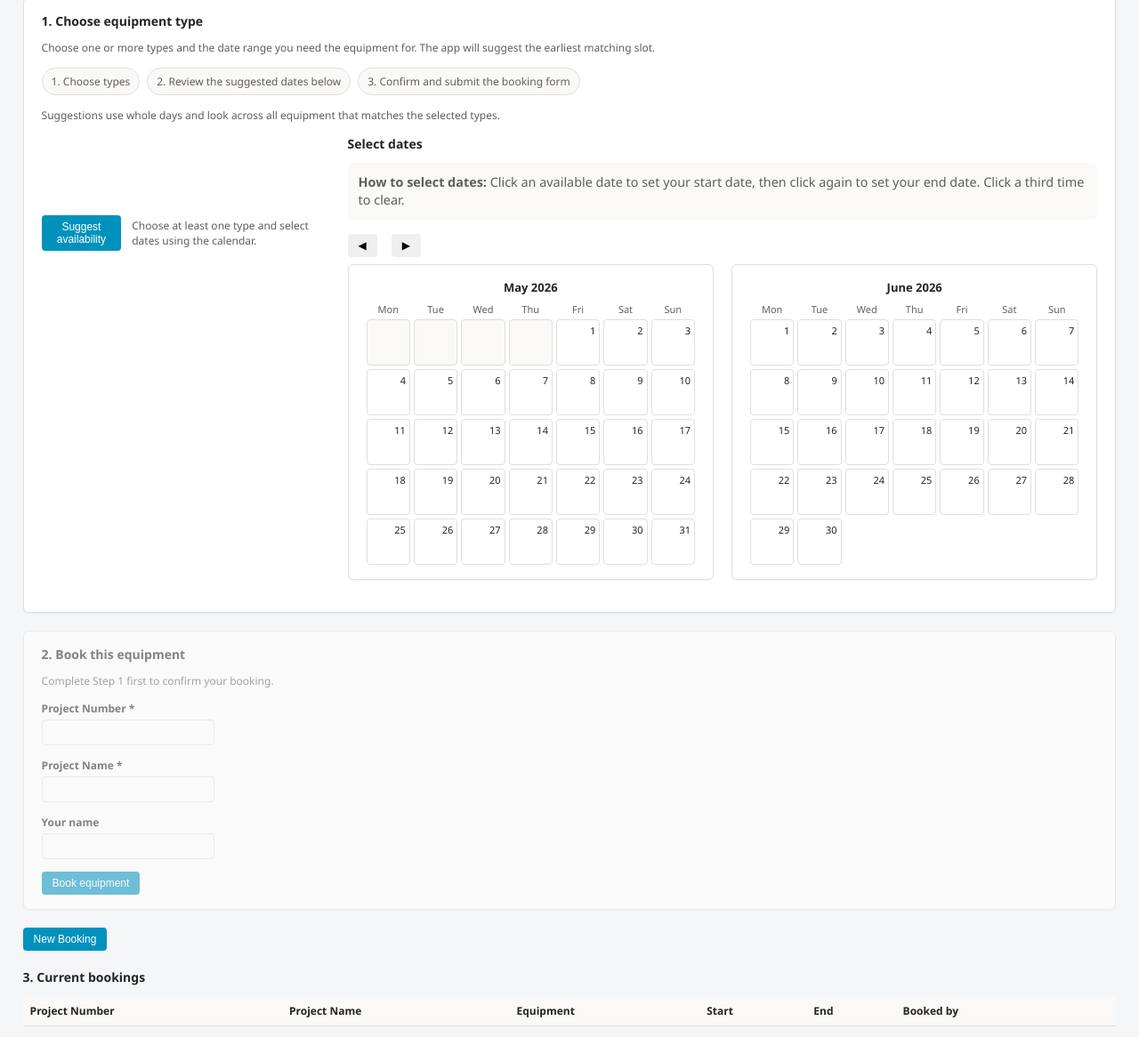
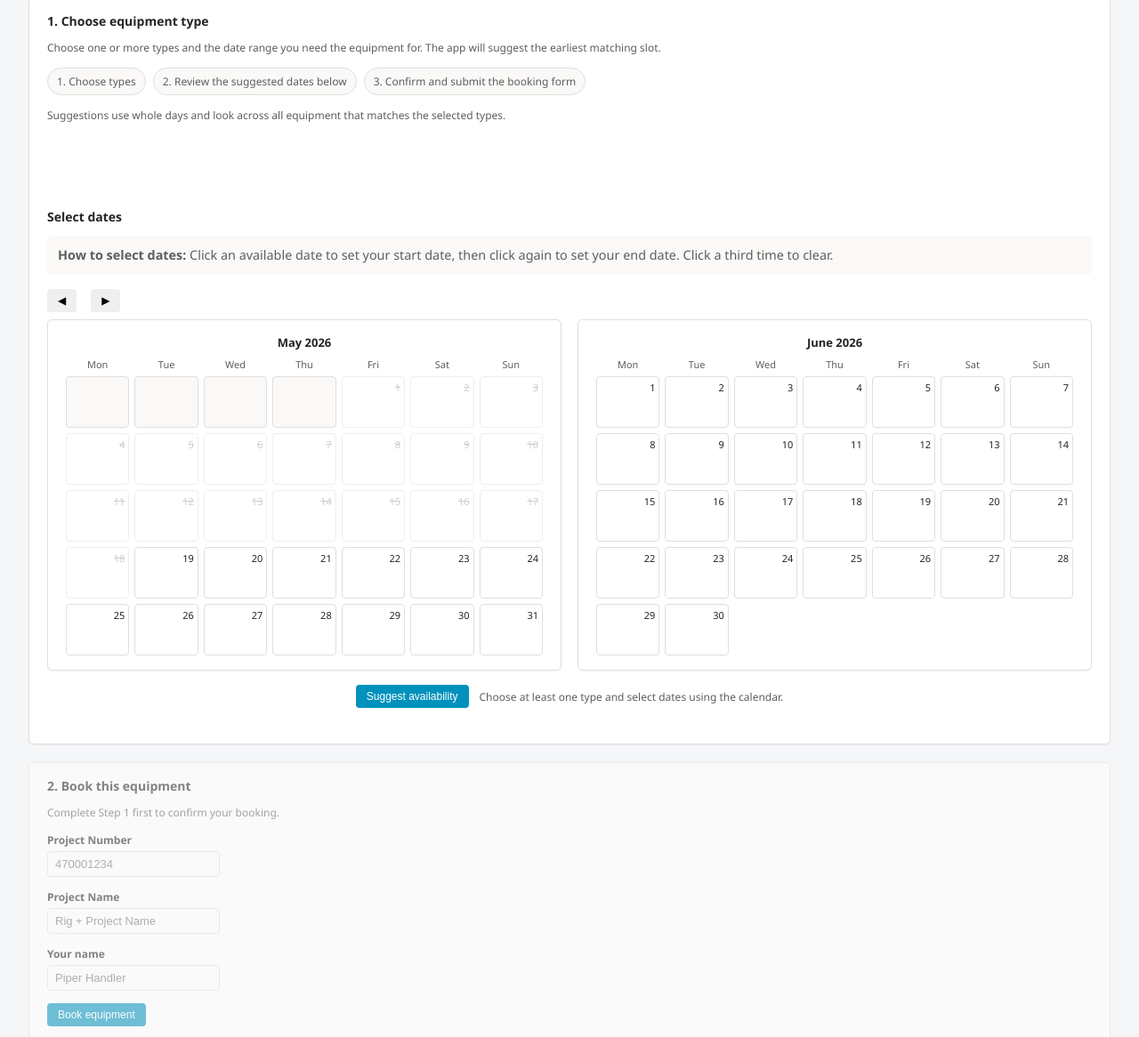
Before and after one commit to Renateche/Booking-System, a website: page public/index.html in a window 1280 px wide. Shown: the part 129-1295 px from the top of the page at 89% size. Drawn offline with Linux system fonts and the light colour scheme; no server answers.

Commit message:
Improve search toggle and mark past calendar dates

```diff
--- a/public/app.js
+++ b/public/app.js
@@ -44,7 +44,6 @@ const suggestedEquipmentTypeEl = document.getElementById('suggestedEquipmentType
 const suggestedDateRangeEl = document.getElementById('suggestedDateRange');
 const suggestedDurationEl = document.getElementById('suggestedDuration');
 const suggestedEquipmentSelectorsEl = document.getElementById('suggestedEquipmentSelectors');
-const useSuggestedSlotBtn = document.getElementById('useSuggestedSlotBtn');
 const demoBadge = document.getElementById('demoBadge');
 const pageSubtitle = document.getElementById('pageSubtitle');
 const nextStepBanner = document.getElementById('nextStepBanner');
@@ -810,15 +809,6 @@ suggestAvailabilityBtn.addEventListener('click', () => {
     });
 });
 
-useSuggestedSlotBtn.addEventListener('click', () => {
-  if (!suggestedSlot) return;
-
-  updateActiveEquipment(suggestedSlot.equipments, {
-    startDate: suggestedSlot.startDate,
-    endDate: suggestedSlot.endDate
-  });
-});
-
 copyReceiptBtn.addEventListener('click', async () => {
   if (!bookingReceiptTextEl.value) return;
 
@@ -1003,6 +993,10 @@ function renderSingleMonth(baseDate, bookedDateMap) {
   const startWeekday = (firstDay.getDay() + 6) % 7;
   const daysInMonth = new Date(year, month + 1, 0).getDate();
 
+  // Get today's date for past date comparison
+  const today = new Date();
+  const todayStr = `${today.getFullYear()}-${String(today.getMonth() + 1).padStart(2, '0')}-${String(today.getDate()).padStart(2, '0')}`;
+
   for (let i = 0; i < startWeekday; i++) {
     const empty = document.createElement('div');
     empty.className = 'calendar-day outside';
@@ -1017,6 +1011,7 @@ function renderSingleMonth(baseDate, bookedDateMap) {
     cell.textContent = day;
 
     const bookedByList = bookedDateMap[dateStr];
+    const isPastDate = dateStr < todayStr;
 
     if (bookedByList) {
       cell.classList.add('booked');
@@ -1031,6 +1026,10 @@ function renderSingleMonth(baseDate, bookedDateMap) {
       cell.appendChild(nameEl);
     } else {
       cell.addEventListener('click', () => onCalendarDateClick(dateStr));
+    }
+
+    if (isPastDate) {
+      cell.classList.add('past');
     }
 
     if (selectedStartDate === dateStr || selectedEndDate === dateStr) {
@@ -1287,7 +1286,7 @@ function displayBookingsByName(name) {
 }
 
 toggleSearchBtn?.addEventListener('click', () => {
-  const isHidden = searchContent.style.display === 'none';
+  const isHidden = getComputedStyle(searchContent).display === 'none';
   searchContent.style.display = isHidden ? 'block' : 'none';
   toggleSearchBtn.textContent = isHidden ? '−' : '+';
 });
--- a/public/index.html
+++ b/public/index.html
@@ -238,7 +238,7 @@
       .calendar-grid {
         display: grid;
         grid-template-columns: repeat(7, 1fr);
-        gap: 4px;
+        gap: 6px;
       }
 
       .calendar-header {
@@ -249,7 +249,7 @@
 
       /* Day cell – Azure DevOps sprint style */
       .calendar-day {
-        height: 42px;
+        min-height: 48px;
         border-radius: 4px;
         border: 1px solid var(--border-subtle);
         font-size: 11px;
@@ -264,6 +264,17 @@
       .calendar-day.outside {
         background: var(--bg-subtle);
         color: var(--text-disabled);
+      }
+
+      .calendar-day.past {
+        opacity: 0.5;
+        color: var(--text-disabled);
+        text-decoration: line-through;
+      }
+
+      .calendar-day.past:hover:not(.booked) {
+        background: var(--bg-hover);
+        cursor: pointer;
       }
 
       .calendar-day.booked {
@@ -757,9 +768,13 @@
 
       /* Large screen optimizations */
       .page-content {
-        max-width: min(96%, 1600px);
+        max-width: min(95%, 1480px);
         margin: 0 auto;
         padding: 24px;
+      }
+
+      #searchContent {
+        display: none;
       }
 
       .step1-layout {
@@ -768,36 +783,70 @@
         gap: 16px;
       }
 
-      @media (min-width: 1000px) {
+      .step1-type-row {
+        width: 100%;
+      }
+
+      .step1-suggestion-row {
+        width: 100%;
+      }
+
+      .step1-suggestion-row .suggestion-card {
+        margin-top: 0;
+      }
+
+      @media (min-width: 1150px) {
         .step1-layout {
           display: grid;
-          grid-template-columns: 320px 1fr;
+          grid-template-columns: minmax(0, 1fr);
+          grid-template-areas:
+            'type'
+            'calendar'
+            'suggestion';
           gap: 24px;
           align-items: start;
         }
 
-        .step1-left {
+        .step1-type-row {
+          grid-area: type;
+        }
+
+        .step1-type-row .type-options {
+          grid-template-columns: repeat(4, minmax(180px, 1fr));
+        }
+
+        .step1-calendar {
+          grid-area: calendar;
           display: flex;
           flex-direction: column;
+          align-items: center;
+          min-width: 0;
           gap: 16px;
         }
 
-        .step1-calendar {
-          min-width: 0;
+        .step1-suggestion-row {
+          grid-area: suggestion;
+        }
+
+        #step1CalendarSection {
+          width: min(100%, 1200px);
         }
 
         #step1CalendarWrapper {
-          grid-template-columns: 1fr 1fr;
+          grid-template-columns: repeat(2, minmax(420px, 1fr));
+          gap: 18px;
+          align-items: start;
         }
 
-        #suggestedSlotCard {
-          margin-top: 0;
+        #step1CalendarWrapper .calendar-month {
+          margin-bottom: 0;
         }
       }
 
       @media (min-width: 1400px) {
-        .step1-layout {
-          grid-template-columns: 380px 1fr;
+        .calendar-day {
+          min-height: 56px;
+          font-size: 12px;
         }
       }
     </style>
@@ -834,43 +883,9 @@
         </div>
 
         <div class="step1-layout">
-          <div class="step1-left">
+          <div class="step1-type-row">
             <div id="selectedTypeChips" class="selected-chips" aria-live="polite"></div>
             <div id="typeOptions" class="type-options"></div>
-
-            <div class="step-actions">
-              <button id="suggestAvailabilityBtn" class="primary-btn" type="button" disabled>
-                Suggest availability
-              </button>
-              <div id="suggestionMessage" class="step-hint">
-                Choose at least one type and select dates using the calendar.
-              </div>
-            </div>
-
-            <div id="suggestedSlotCard" class="suggestion-card">
-              <h3>Suggested slot</h3>
-
-              <div class="suggestion-equipment-list">
-                <div class="suggestion-label">Choose equipment</div>
-                <div id="suggestedEquipmentSelectors" class="suggestion-selectors"></div>
-              </div>
-
-              <div class="suggestion-grid">
-                <div>
-                  <div class="suggestion-label">Suggested dates</div>
-                  <div id="suggestedDateRange" class="suggestion-value"></div>
-                </div>
-
-                <div>
-                  <div class="suggestion-label">Duration</div>
-                  <div id="suggestedDuration" class="suggestion-value"></div>
-                </div>
-              </div>
-
-              <button id="useSuggestedSlotBtn" class="primary-btn" type="button">
-                Use this slot
-              </button>
-            </div>
           </div>
 
           <!-- Calendar column -->
@@ -900,6 +915,38 @@
                 <!-- calendars injected here -->
               </div>
             </div>
+
+            <div class="step-actions">
+              <button id="suggestAvailabilityBtn" class="primary-btn" type="button" disabled>
+                Suggest availability
+              </button>
+              <div id="suggestionMessage" class="step-hint">
+                Choose at least one type and select dates using the calendar.
+              </div>
+            </div>
+          </div>
+
+          <div class="step1-suggestion-row">
+            <div id="suggestedSlotCard" class="suggestion-card">
+              <h3>Suggested slot</h3>
+
+              <div class="suggestion-equipment-list">
+                <div class="suggestion-label">Choose equipment</div>
+                <div id="suggestedEquipmentSelectors" class="suggestion-selectors"></div>
+              </div>
+
+              <div class="suggestion-grid">
+                <div>
+                  <div class="suggestion-label">Suggested dates</div>
+                  <div id="suggestedDateRange" class="suggestion-value"></div>
+                </div>
+
+                <div>
+                  <div class="suggestion-label">Duration</div>
+                  <div id="suggestedDuration" class="suggestion-value"></div>
+                </div>
+              </div>
+            </div>
           </div>
         </div>
       </section>
@@ -924,18 +971,18 @@
             <input type="hidden" id="note" />
 
             <div style="margin-bottom: 14px">
-              <label for="projectNumber">Project Number *</label>
-              <input type="text" id="projectNumber" required />
+              <label for="projectNumber">Project Number </label>
+              <input type="text" id="projectNumber" placeholder="470001234" required />
             </div>
 
             <div style="margin-bottom: 14px">
-              <label for="projectName">Project Name *</label>
-              <input type="text" id="projectName" required />
+              <label for="projectName">Project Name </label>
+              <input type="text" id="projectName" placeholder="Rig + Project Name" required />
             </div>
 
             <div style="margin-bottom: 14px">
               <label for="bookedBy">Your name</label>
-              <input type="text" id="bookedBy" required />
+              <input type="text" id="bookedBy" placeholder="Piper Handler" required />
             </div>
 
             <button type="submit" class="primary-btn">Book equipment</button>
@@ -1006,8 +1053,8 @@
           "
         >
           <h2>4. Search equipment bookings</h2>
-          <button id="toggleSearchBtn" class="secondary-btn" type="button" title="Show/hide search">
-            −
+          <button id="toggleSearchBtn" class="primary-btn" type="button" title="Show/hide search">
+            +
           </button>
         </div>
 
```
Also changed, not shown: docs/app.js (+10 -11 lines), docs/index.html (+102 -55 lines).
